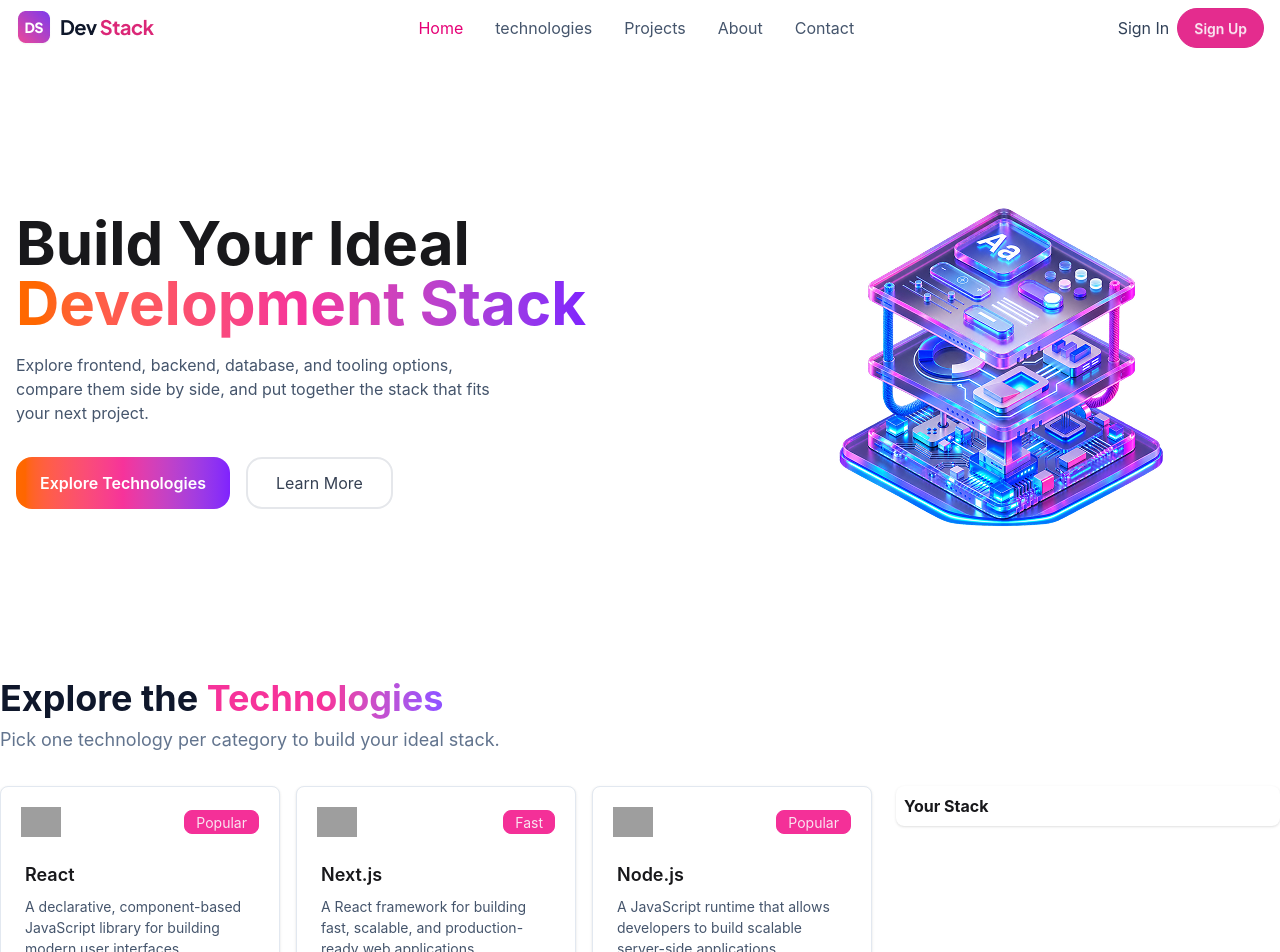
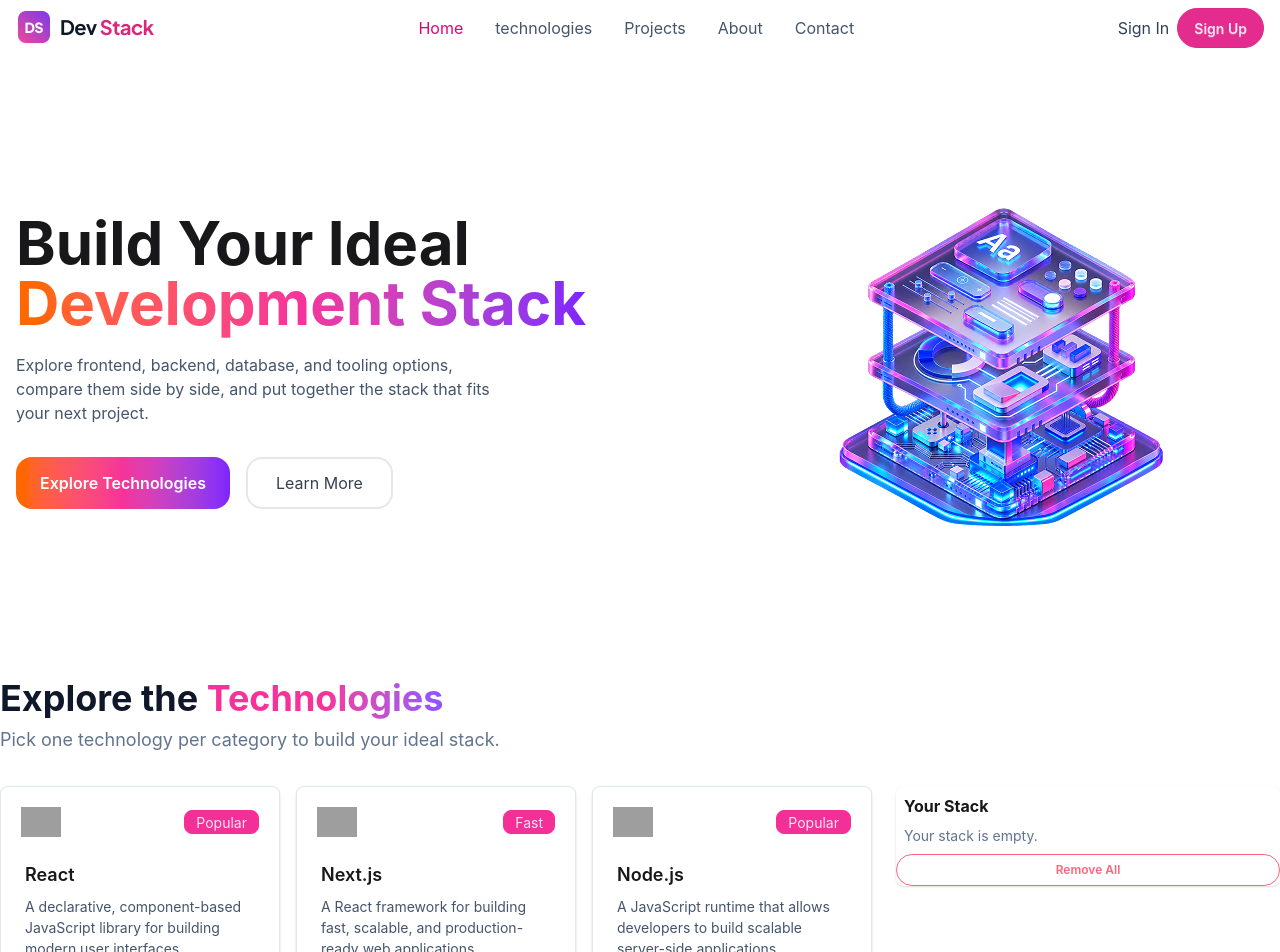
Before and after one commit to Digonto12ds/Dev-Stack, a React (Vite) app: page / in a window 1280 px wide. Shown: the top 952 px of the page. Built offline with nearby package versions, Linux system fonts and the light colour scheme; grey boxes are pictures that could not be loaded.

Commit message:
SelectedTech complete

```diff
--- a/src/components/techs/SelectedTech.tsx
+++ b/src/components/techs/SelectedTech.tsx
@@ -8,32 +8,70 @@ interface iSelectProps {
 }
 
 const SelectedTech = ({ tech, isSelected, setIsSelected }: iSelectProps) => {
+  const handleRemoveTech = (techToRemove: Itech) => {
+    const resttechs = isSelected.filter(
+      (t: Itech) => t.name !== techToRemove.name,
+    );
+    setIsSelected(resttechs);
+  };
+
   return (
     <div>
       <div className="card w-96 bg-base-100 card-xs shadow-sm">
         <h2 className="font-bold py-2 px-2">Your Stack</h2>
+
         <div className="container mx-auto ">
+          {isSelected.length === 0 ? (
+            <div>
+              <p className="text-sm text-slate-500 px-2">
+                Your stack is empty.
+              </p>
+            </div>
+          ) : (
+            <>
+              <p className="text-sm text-slate-500 px-2">
+                {isSelected.length} Technology Selected
+              </p>
               {isSelected.map((tech: Itech, index: number) => {
                 return (
                   <div className="flex justify-between items-center gap-4 py-2 px-2">
                     <div className="flex justify-between items-center gap-4">
                       <div>
-                    <img src={tech.icon} alt={tech.name} className="h-8 w-8" />
+                        <img
+                          src={tech.icon}
+                          alt={tech.name}
+                          className="h-8 w-8"
+                        />
                       </div>
                       <div>
                         <h3 className="font-bold">{tech.name}</h3>
-                    <p className="text-sm text-slate-500">{tech.category}</p>
+                        <p className="text-sm text-slate-500">
+                          {tech.category}
+                        </p>
                       </div>
                     </div>
-
                     {/* button */}
-                <button className="font-bold text-slate-500 text-2xl">
+                    <button
+                      className="font-bold text-slate-500 text-2xl"
+                      onClick={() => {
+                        handleRemoveTech(tech);
+                      }}
+                    >
                       <RxCross1 />
                     </button>
                   </div>
                 );
               })}
-            {/* remove btn */}
+            </>
+          )}
+
+          {/* Remove All Button */}
+          <button
+            className="btn btn-sm btn-outline btn-error mt-2 flex justify-center items-center gap-2 w-full rounded-2xl"
+            onClick={() => setIsSelected([])}
+          >
+            Remove All
+          </button>
         </div>
       </div>
     </div>
--- a/src/components/techs/TechCard.tsx
+++ b/src/components/techs/TechCard.tsx
@@ -1,6 +1,7 @@
 import React, { useState, type Dispatch, type SetStateAction } from "react";
 import type { Itech } from "../../type/TypeTech";
 import { FaStar } from "react-icons/fa";
+import SelectedTech from "./SelectedTech";
 
 interface ItechCardProps {
   tech: Itech;
```
Lines whose indentation alone changed are shown as unchanged.
